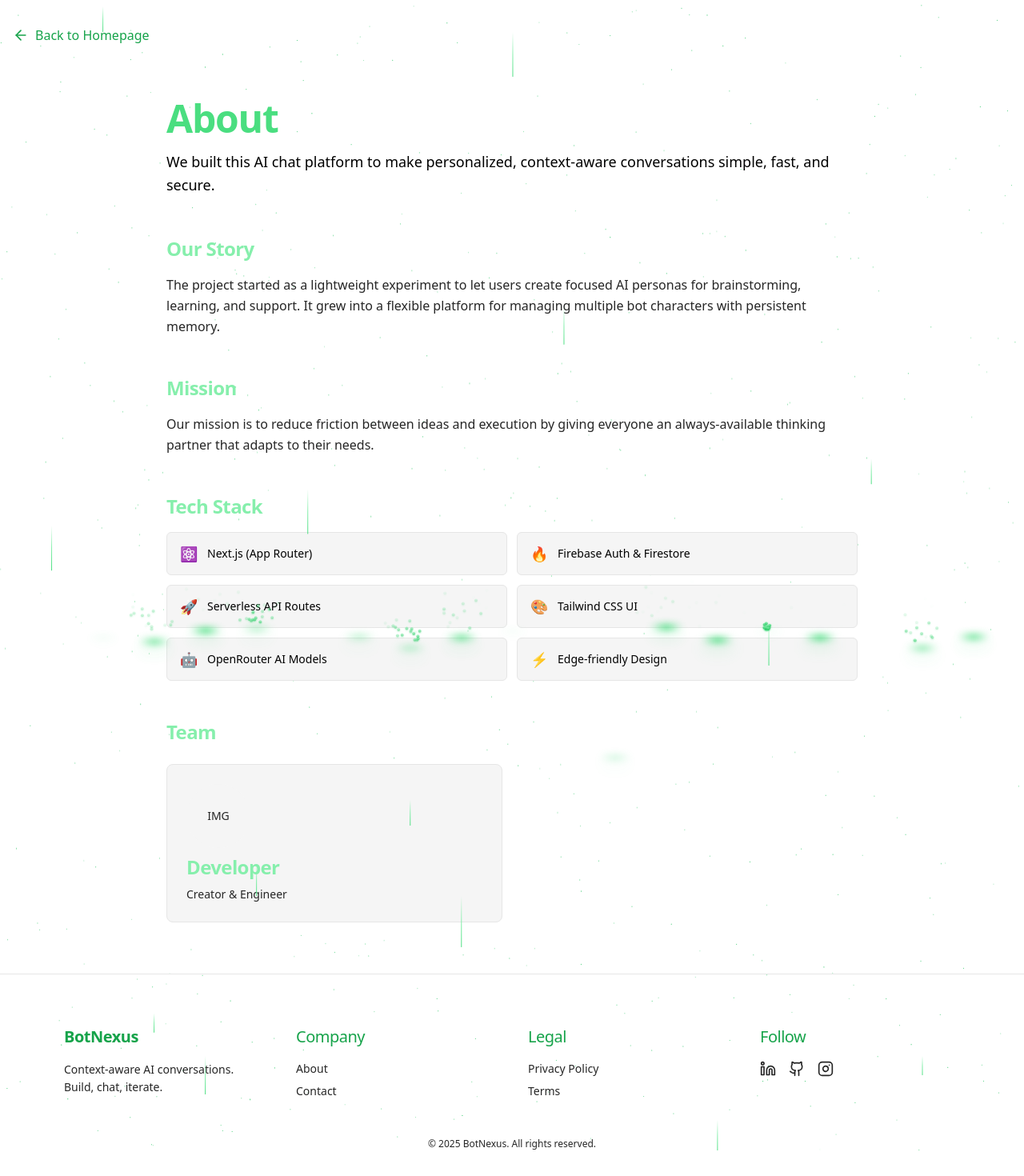
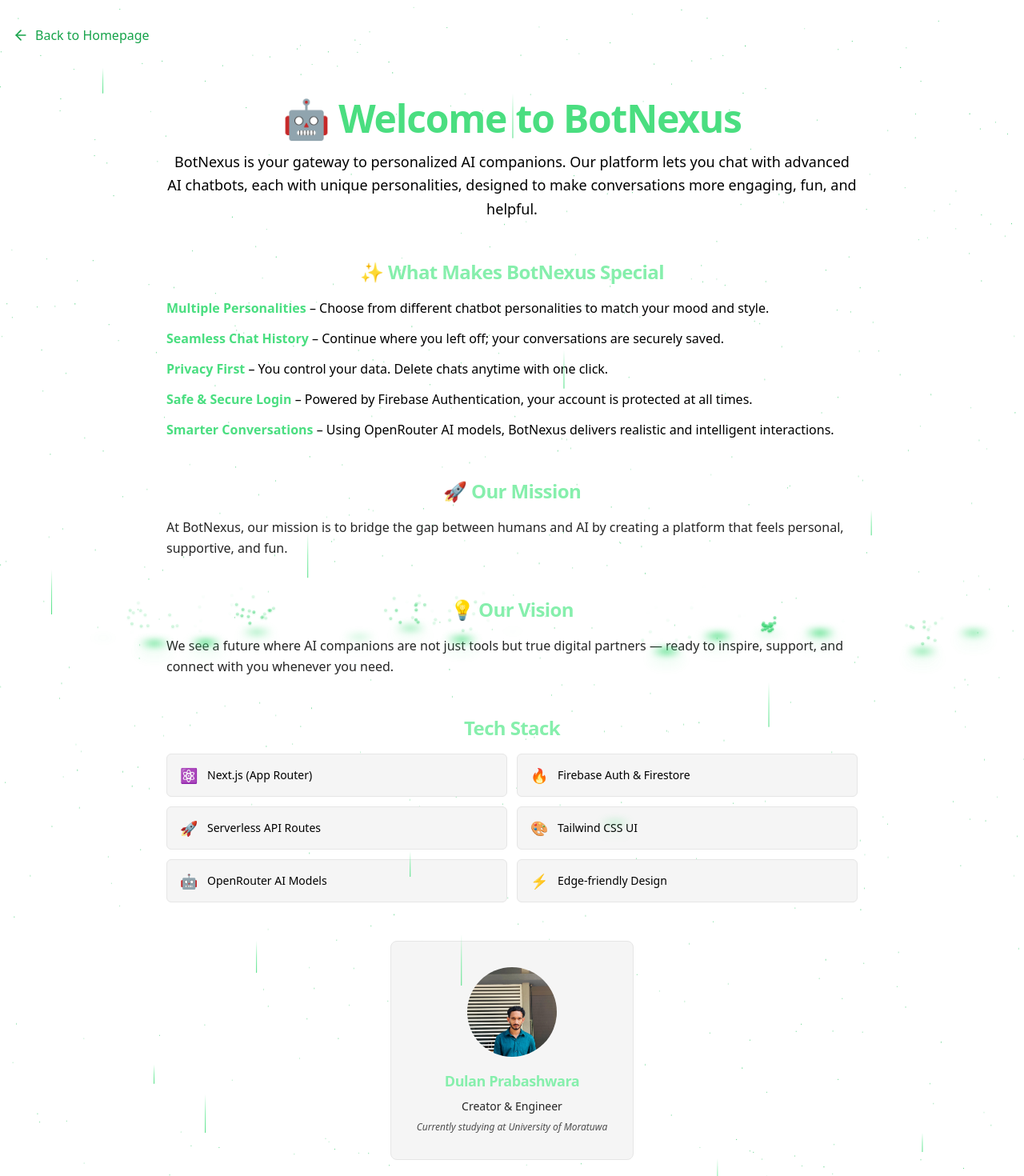
Before and after one commit to dulanprabashwara/chat-bot, a Next.js app: page /about in a window 1280 px wide. Shown: the top 1470 px of the page at 80% size. Before the commit the page ends 1438 px from the top, so only its background shows below. Built offline with nearby package versions, Linux system fonts and the light colour scheme.

Commit message:
feat: Enhance About and Contact pages with new content, image, and toast notification animations

```diff
--- a/src/app/about/page.js
+++ b/src/app/about/page.js
@@ -1,6 +1,7 @@
 "use client";
 
 import Link from "next/link";
+import Image from "next/image";
 
 import Footer from "@/components/Footer";
 
@@ -30,35 +31,75 @@
       </div>
 
       <div className="container mx-auto px-4 py-16 max-w-4xl space-y-12">
-        <header className="space-y-4">
-          <h1 className="text-5xl font-bold text-green-400">About</h1>
+        <header className="space-y-4 text-center">
+          <h1 className="text-5xl font-bold text-green-400">
+            🤖 Welcome to BotNexus
+          </h1>
           <p className="text-lg text-foreground leading-relaxed">
-            We built this AI chat platform to make personalized, context-aware
-            conversations simple, fast, and secure.
+            BotNexus is your gateway to personalized AI companions. Our platform
+            lets you chat with advanced AI chatbots, each with unique
+            personalities, designed to make conversations more engaging, fun,
+            and helpful.
           </p>
         </header>
 
         <section className="space-y-4">
-          <h2 className="text-2xl font-semibold text-green-300">Our Story</h2>
+          <h2 className="text-2xl font-semibold text-green-300 text-center">
+            ✨ What Makes BotNexus Special
+          </h2>
+          <div className="space-y-3 text-muted-foreground leading-relaxed">
+            <p>
+              <strong className="text-green-400">Multiple Personalities</strong>{" "}
+              – Choose from different chatbot personalities to match your mood
+              and style.
+            </p>
+            <p>
+              <strong className="text-green-400">Seamless Chat History</strong>{" "}
+              – Continue where you left off; your conversations are securely
+              saved.
+            </p>
+            <p>
+              <strong className="text-green-400">Privacy First</strong> – You
+              control your data. Delete chats anytime with one click.
+            </p>
+            <p>
+              <strong className="text-green-400">Safe & Secure Login</strong> –
+              Powered by Firebase Authentication, your account is protected at
+              all times.
+            </p>
+            <p>
+              <strong className="text-green-400">Smarter Conversations</strong>{" "}
+              – Using OpenRouter AI models, BotNexus delivers realistic and
+              intelligent interactions.
+            </p>
+          </div>
+        </section>
+
+        <section className="space-y-4">
+          <h2 className="text-2xl font-semibold text-green-300 text-center">
+            🚀 Our Mission
+          </h2>
           <p className="leading-relaxed text-muted-foreground">
-            The project started as a lightweight experiment to let users create
-            focused AI personas for brainstorming, learning, and support. It
-            grew into a flexible platform for managing multiple bot characters
-            with persistent memory.
+            At BotNexus, our mission is to bridge the gap between humans and AI
+            by creating a platform that feels personal, supportive, and fun.
           </p>
         </section>
 
         <section className="space-y-4">
-          <h2 className="text-2xl font-semibold text-green-300">Mission</h2>
+          <h2 className="text-2xl font-semibold text-green-300 text-center">
+            💡 Our Vision
+          </h2>
           <p className="leading-relaxed text-muted-foreground">
-            Our mission is to reduce friction between ideas and execution by
-            giving everyone an always-available thinking partner that adapts to
-            their needs.
+            We see a future where AI companions are not just tools but true
+            digital partners — ready to inspire, support, and connect with you
+            whenever you need.
           </p>
         </section>
 
         <section className="space-y-4">
-          <h2 className="text-2xl font-semibold text-green-300">Tech Stack</h2>
+          <h2 className="text-2xl font-semibold text-green-300 text-center">
+            Tech Stack
+          </h2>
           <ul className="grid sm:grid-cols-2 gap-3 text-sm text-foreground">
             <li className="bg-secondary border border-border rounded-md px-4 py-3 flex items-center gap-3">
               <span className="text-lg">⚛️</span>
@@ -88,18 +129,37 @@
         </section>
 
         <section className="space-y-6">
-          <h2 className="text-2xl font-semibold text-green-300">Team</h2>
-          <div className="grid sm:grid-cols-2 gap-6">
-            {[{ name: "Developer", role: "Creator & Engineer" }].map((m) => (
+          <div className="flex justify-center">
+            {[
+              {
+                name: "Dulan Prabashwara",
+                role: "Creator & Engineer",
+                university: "Currently studying at University of Moratuwa",
+              },
+            ].map((m) => (
               <div
                 key={m.name}
-                className="bg-secondary border border-border rounded-lg p-6 flex flex-col gap-2"
+                className="bg-secondary border border-border rounded-lg p-8 flex flex-col gap-4 max-w-sm"
               >
-                <div className="h-20 w-20 rounded-full bg-muted flex items-center justify-center text-muted-foreground text-sm">
-                  IMG
+                <div className="h-28 w-28 rounded-full overflow-hidden mx-auto relative group cursor-pointer transition-all duration-300 hover:shadow-lg hover:shadow-green-400/50">
+                  <div className="absolute inset-0 rounded-full border-2 border-transparent group-hover:border-green-400 group-hover:shadow-lg group-hover:shadow-green-400/30 transition-all duration-300 z-10"></div>
+                  <Image
+                    src="/developer.jpg"
+                    alt="Dulan Prabashwara"
+                    width={112}
+                    height={112}
+                    className="w-full h-full object-cover object-center scale-110"
+                  />
                 </div>
-                <h3 className="text-green-300 font-semibold">{m.name}</h3>
-                <p className="text-sm text-muted-foreground">{m.role}</p>
+                <div className="text-center space-y-2">
+                  <h3 className="text-green-300 font-semibold text-lg">
+                    {m.name}
+                  </h3>
+                  <p className="text-sm text-muted-foreground">{m.role}</p>
+                  <p className="text-xs text-muted-foreground/80 italic">
+                    {m.university}
+                  </p>
+                </div>
               </div>
             ))}
           </div>
--- a/src/app/contact/page.js
+++ b/src/app/contact/page.js
@@ -31,7 +31,10 @@
         throw new Error(data.error || "Failed to send message");
       }
 
-      setStatus({ type: "success", text: "Message sent! We'll be in touch." });
+      setStatus({
+        type: "success",
+        text: "✅ Message sent successfully! We'll be in touch soon.",
+      });
       setShowToast(true);
       setName("");
       setEmail("");
@@ -46,7 +49,7 @@
 
   useEffect(() => {
     if (showToast) {
-      const timer = setTimeout(() => setShowToast(false), 4000);
+      const timer = setTimeout(() => setShowToast(false), 5000); // Increased to 5 seconds
       return () => clearTimeout(timer);
     }
   }, [showToast]);
@@ -147,43 +150,127 @@
           </div>
         </form>
 
-        <section className="space-y-4">
+        <section className="space-y-6 mt-12">
           <h2 className="text-2xl font-semibold text-green-600 dark:text-green-300">
             Other Ways
           </h2>
-          <ul className="space-y-2 text-sm text-muted-foreground">
-            <li>
-              Email:{" "}
+
+          {/* All items in one horizontal line - widely spread */}
+          <div className="flex flex-wrap items-center justify-between w-full">
+            {/* Email */}
+            <div className="flex items-center gap-2">
+              <svg
+                className="w-5 h-5 text-green-600 dark:text-green-400"
+                fill="currentColor"
+                viewBox="0 0 24 24"
+              >
+                <path d="M20 4H4c-1.1 0-1.99.9-1.99 2L2 18c0 1.1.9 2 2 2h16c1.1 0 2-.9 2-2V6c0-1.1-.9-2-2-2zm0 4l-8 5-8-5V6l8 5 8-5v2z" />
+              </svg>
               <a
                 href="mailto:dulanprabashwara@gmail.com"
-                className="text-green-600 dark:text-green-400 hover:underline"
+                className="text-green-600 dark:text-green-400 hover:underline font-medium"
               >
                 dulanprabashwara@gmail.com
               </a>
-            </li>
-            <li>Instagram: @yourhandle</li>
-            <li>GitHub: github.com/yourrepo</li>
-            <li>LinkedIn: linkedin.com/in/yourprofile</li>
-          </ul>
+            </div>
+
+            {/* GitHub */}
+            <div className="flex items-center gap-2">
+              <svg
+                className="w-5 h-5 text-green-600 dark:text-green-400"
+                fill="currentColor"
+                viewBox="0 0 24 24"
+              >
+                <path d="M12 0c-6.626 0-12 5.373-12 12 0 5.302 3.438 9.8 8.207 11.387.599.111.793-.261.793-.577v-2.234c-3.338.726-4.033-1.416-4.033-1.416-.546-1.387-1.333-1.756-1.333-1.756-1.089-.745.083-.729.083-.729 1.205.084 1.839 1.237 1.839 1.237 1.07 1.834 2.807 1.304 3.492.997.107-.775.418-1.305.762-1.604-2.665-.305-5.467-1.334-5.467-5.931 0-1.311.469-2.381 1.236-3.221-.124-.303-.535-1.524.117-3.176 0 0 1.008-.322 3.301 1.23.957-.266 1.983-.399 3.003-.404 1.02.005 2.047.138 3.006.404 2.291-1.552 3.297-1.23 3.297-1.23.653 1.653.242 2.874.118 3.176.77.84 1.235 1.911 1.235 3.221 0 4.609-2.807 5.624-5.479 5.921.43.372.823 1.102.823 2.222v3.293c0 .319.192.694.801.576 4.765-1.589 8.199-6.086 8.199-11.386 0-6.627-5.373-12-12-12z" />
+              </svg>
+              <a
+                href="https://github.com/dulanprabashwara"
+                target="_blank"
+                rel="noopener noreferrer"
+                className="text-green-600 dark:text-green-400 hover:underline font-medium"
+              >
+                GitHub
+              </a>
+            </div>
+
+            {/* LinkedIn */}
+            <div className="flex items-center gap-2">
+              <svg
+                className="w-5 h-5 text-green-600 dark:text-green-400"
+                fill="currentColor"
+                viewBox="0 0 24 24"
+              >
+                <path d="M20.447 20.452h-3.554v-5.569c0-1.328-.027-3.037-1.852-3.037-1.853 0-2.136 1.445-2.136 2.939v5.667H9.351V9h3.414v1.561h.046c.477-.9 1.637-1.85 3.37-1.85 3.601 0 4.267 2.37 4.267 5.455v6.286zM5.337 7.433c-1.144 0-2.063-.926-2.063-2.065 0-1.138.92-2.063 2.063-2.063 1.14 0 2.064.925 2.064 2.063 0 1.139-.925 2.065-2.064 2.065zm1.782 13.019H3.555V9h3.564v11.452zM22.225 0H1.771C.792 0 0 .774 0 1.729v20.542C0 23.227.792 24 1.771 24h20.451C23.2 24 24 23.227 24 22.271V1.729C24 .774 23.2 0 22.222 0h.003z" />
+              </svg>
+              <a
+                href="https://www.linkedin.com/in/dulan-prabashwara-6a8719305?utm_source=share&utm_campaign=share_via&utm_content=profile&utm_medium=android_app"
+                target="_blank"
+                rel="noopener noreferrer"
+                className="text-green-600 dark:text-green-400 hover:underline font-medium"
+              >
+                LinkedIn
+              </a>
+            </div>
+
+            {/* Instagram */}
+            <div className="flex items-center gap-2">
+              <svg
+                className="w-5 h-5 text-green-600 dark:text-green-400"
+                fill="currentColor"
+                viewBox="0 0 24 24"
+              >
+                <path d="M12 2.163c3.204 0 3.584.012 4.85.07 3.252.148 4.771 1.691 4.919 4.919.058 1.265.069 1.645.069 4.849 0 3.205-.012 3.584-.069 4.849-.149 3.225-1.664 4.771-4.919 4.919-1.266.058-1.644.07-4.85.07-3.204 0-3.584-.012-4.849-.07-3.26-.149-4.771-1.699-4.919-4.92-.058-1.265-.07-1.644-.07-4.849 0-3.204.013-3.583.07-4.849.149-3.227 1.664-4.771 4.919-4.919 1.266-.057 1.645-.069 4.849-.069zm0-2.163c-3.259 0-3.667.014-4.947.072-4.358.2-6.78 2.618-6.98 6.98-.059 1.281-.073 1.689-.073 4.948 0 3.259.014 3.668.072 4.948.2 4.358 2.618 6.78 6.98 6.98 1.281.058 1.689.072 4.948.072 3.259 0 3.668-.014 4.948-.072 4.354-.2 6.782-2.618 6.979-6.98.059-1.28.073-1.689.073-4.948 0-3.259-.014-3.667-.072-4.947-.196-4.354-2.617-6.78-6.979-6.98-1.281-.059-1.69-.073-4.949-.073zm0 5.838c-3.403 0-6.162 2.759-6.162 6.162s2.759 6.163 6.162 6.163 6.162-2.759 6.162-6.163c0-3.403-2.759-6.162-6.162-6.162zm0 10.162c-2.209 0-4-1.79-4-4 0-2.209 1.791-4 4-4s4 1.791 4 4c0 2.21-1.791 4-4 4zm6.406-11.845c-.796 0-1.441.645-1.441 1.44s.645 1.44 1.441 1.44c.795 0 1.439-.645 1.439-1.44s-.644-1.44-1.439-1.44z" />
+              </svg>
+              <a
+                href="https://www.instagram.com/dulan__11/profilecard/?igsh=b3lwYzlxMDlucDBu"
+                target="_blank"
+                rel="noopener noreferrer"
+                className="text-green-600 dark:text-green-400 hover:underline font-medium"
+              >
+                Instagram
+              </a>
+            </div>
+          </div>
         </section>
       </div>
       {showToast && status && (
-        <div className="fixed top-4 right-4 z-50">
+        <div className="fixed inset-0 z-50 flex items-center justify-center pointer-events-none">
+          <div className="animate-slide-in pointer-events-auto">
             <div
-            className={`px-5 py-3 rounded-md shadow-lg text-sm font-medium flex items-center gap-3 border transition-colors backdrop-blur bg-white/90 dark:bg-gray-800/90 ${
+              className={`px-8 py-6 rounded-xl shadow-2xl text-base font-medium flex items-center gap-4 border-2 transition-all duration-300 backdrop-blur-md ${
                 status.type === "success"
-                ? "text-green-700 dark:text-green-300 border-green-300 dark:border-green-500"
-                : "text-red-700 dark:text-red-300 border-red-300 dark:border-red-500"
+                  ? "text-green-800 dark:text-green-200 border-green-400 dark:border-green-500 bg-green-50/95 dark:bg-green-900/90"
+                  : "text-red-800 dark:text-red-200 border-red-400 dark:border-red-500 bg-red-50/95 dark:bg-red-900/90"
               }`}
             >
-            <span>{status.text}</span>
+              <div
+                className={`w-3 h-3 rounded-full ${
+                  status.type === "success"
+                    ? "bg-green-500 animate-pulse"
+                    : "bg-red-500 animate-pulse"
+                }`}
+              ></div>
+              <span className="font-semibold text-lg">{status.text}</span>
               <button
                 onClick={() => setShowToast(false)}
                 aria-label="Dismiss notification"
-              className="text-current/70 hover:text-current transition-colors"
+                className="ml-2 text-current/70 hover:text-current transition-colors hover:bg-current/10 rounded-full p-2"
               >
-              ✕
+                <svg
+                  className="w-5 h-5"
+                  fill="none"
+                  stroke="currentColor"
+                  viewBox="0 0 24 24"
+                >
+                  <path
+                    strokeLinecap="round"
+                    strokeLinejoin="round"
+                    strokeWidth="2"
+                    d="M6 18L18 6M6 6l12 12"
+                  ></path>
+                </svg>
               </button>
+            </div>
           </div>
         </div>
       )}
--- a/src/app/globals.css
+++ b/src/app/globals.css
@@ -101,4 +101,31 @@
     background-color: hsl(var(--background));
     color: hsl(var(--foreground));
   }
+
+  /* Toast notification animations */
+  .animate-slide-in {
+    animation: scaleIn 0.3s ease-out forwards;
+  }
+
+  @keyframes scaleIn {
+    from {
+      transform: scale(0.8);
+      opacity: 0;
+    }
+    to {
+      transform: scale(1);
+      opacity: 1;
+    }
+  }
+
+  @keyframes scaleOut {
+    from {
+      transform: scale(1);
+      opacity: 1;
+    }
+    to {
+      transform: scale(0.8);
+      opacity: 0;
+    }
+  }
 }
--- a/src/components/Footer.js
+++ b/src/components/Footer.js
@@ -68,7 +68,7 @@
             </h4>
             <div className="flex gap-4 justify-center sm:justify-start">
               <a
-                href="https://linkedin.com"
+                href="https://www.linkedin.com/in/dulan-prabashwara-6a8719305?utm_source=share&utm_campaign=share_via&utm_content=profile&utm_medium=android_app"
                 target="_blank"
                 rel="noopener noreferrer"
                 aria-label="LinkedIn"
@@ -77,7 +77,7 @@
                 <Linkedin className="h-5 w-5" />
               </a>
               <a
-                href="https://github.com"
+                href="https://github.com/dulanprabashwara"
                 target="_blank"
                 rel="noopener noreferrer"
                 aria-label="GitHub"
@@ -86,7 +86,7 @@
                 <Github className="h-5 w-5" />
               </a>
               <a
-                href="https://instagram.com"
+                href="https://www.instagram.com/dulan__11/profilecard/?igsh=b3lwYzlxMDlucDBu"
                 target="_blank"
                 rel="noopener noreferrer"
                 aria-label="Instagram"
```
Also changed, not shown: public/developer.jpg (added). Lines whose indentation alone changed are shown as unchanged.
